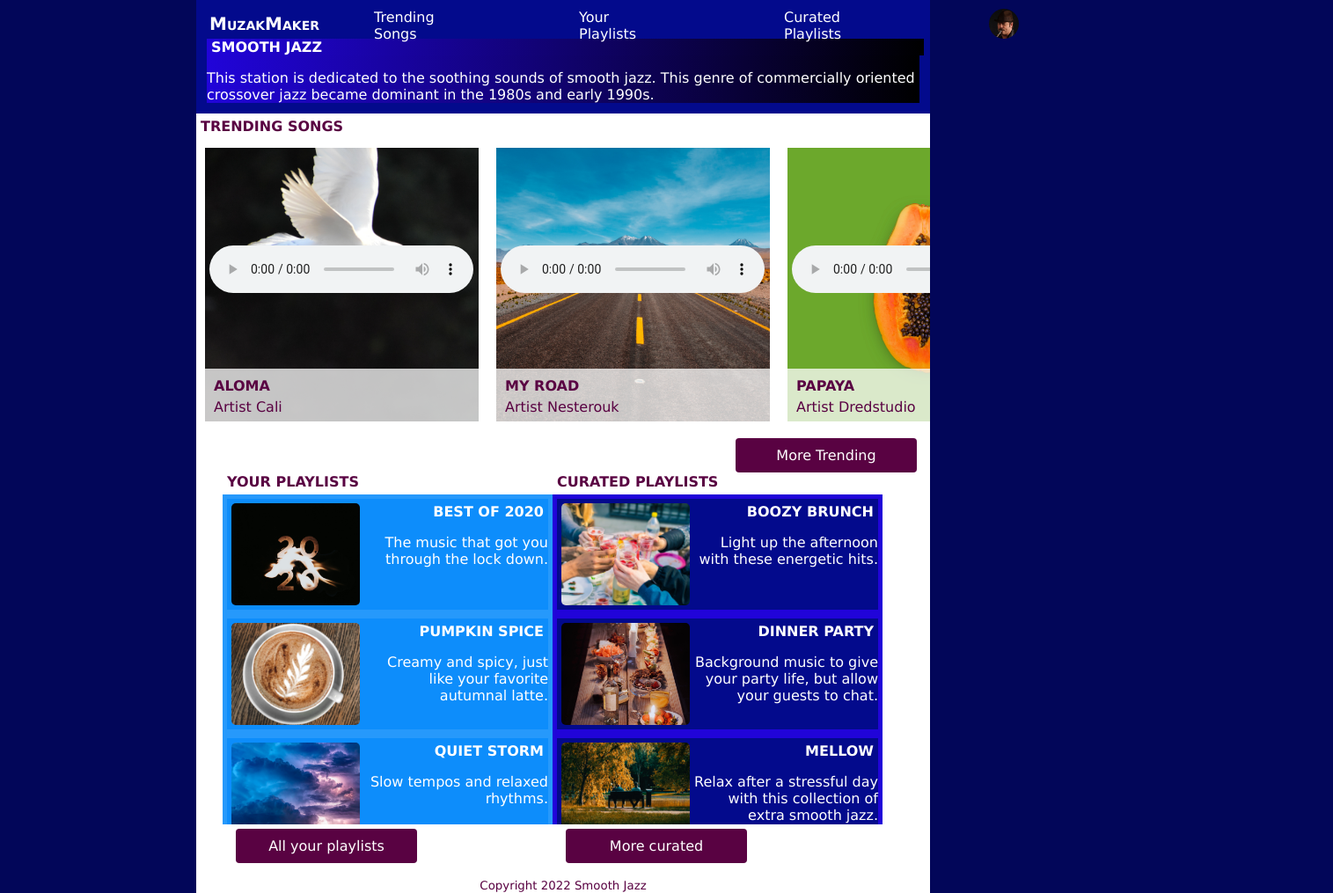
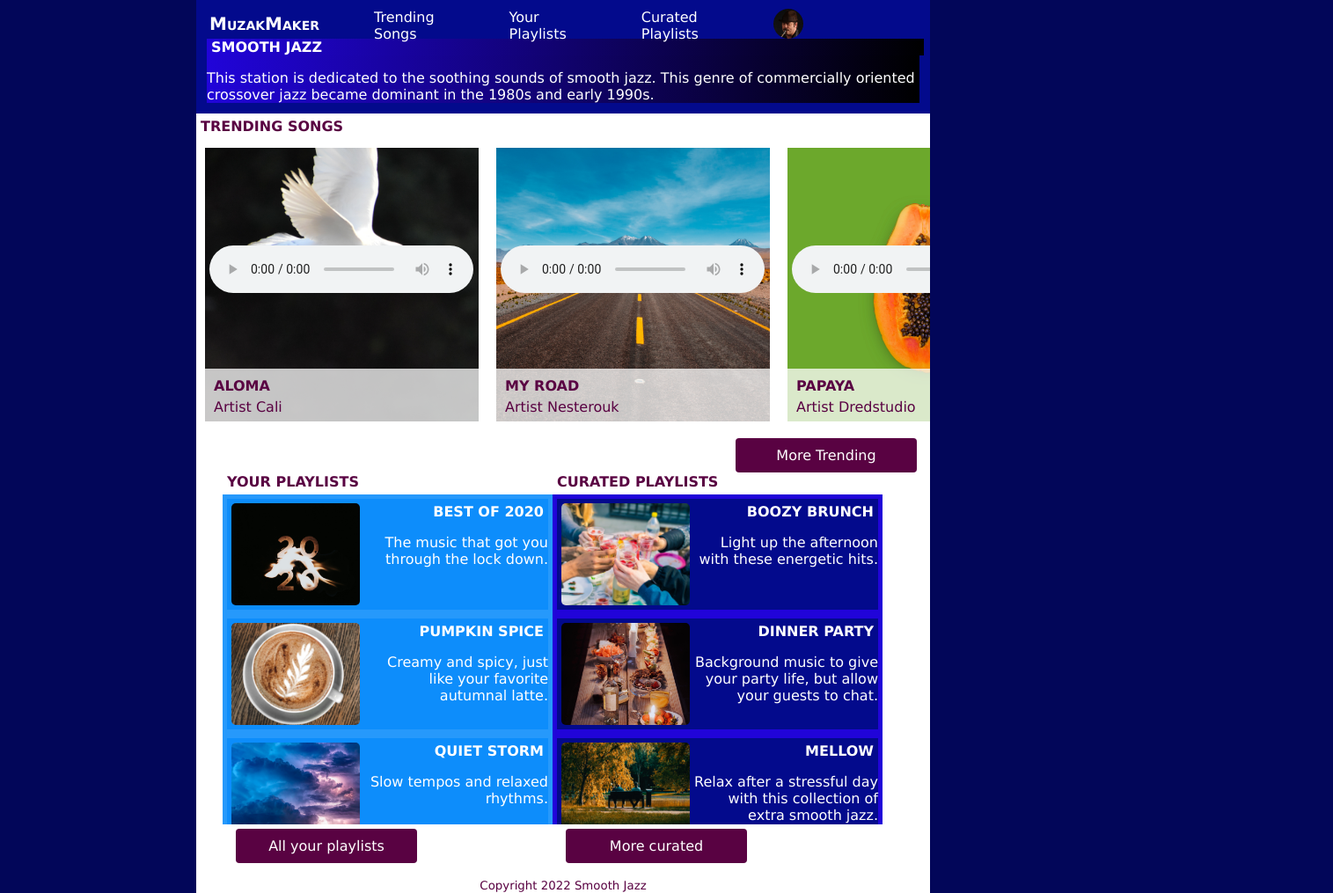
Before and after one commit to mnwoodwa/streamingmedia, a plain HTML site: page index.html in a window 1280 px wide. Shown: the whole page at 88% size, 1515 px wide, since content can reach past the window. Drawn offline with Linux system fonts and the light colour scheme.

```diff
--- a/styles.css
+++ b/styles.css
@@ -296,7 +296,7 @@ footer {
         /*margin-right:*/
         position: relative;
         display: inline-block;
-        width: 35%;
+        width: 50%;
         z-index: 1;
         top: 0;
         padding-left: 20px;
@@ -305,7 +305,7 @@ footer {
 
     }
     nav {
-        width: 100%;
+        width: 50%;
         position: absolute;
         top: 0;
     }
```
Also changed, not shown: index.html (indentation only).
